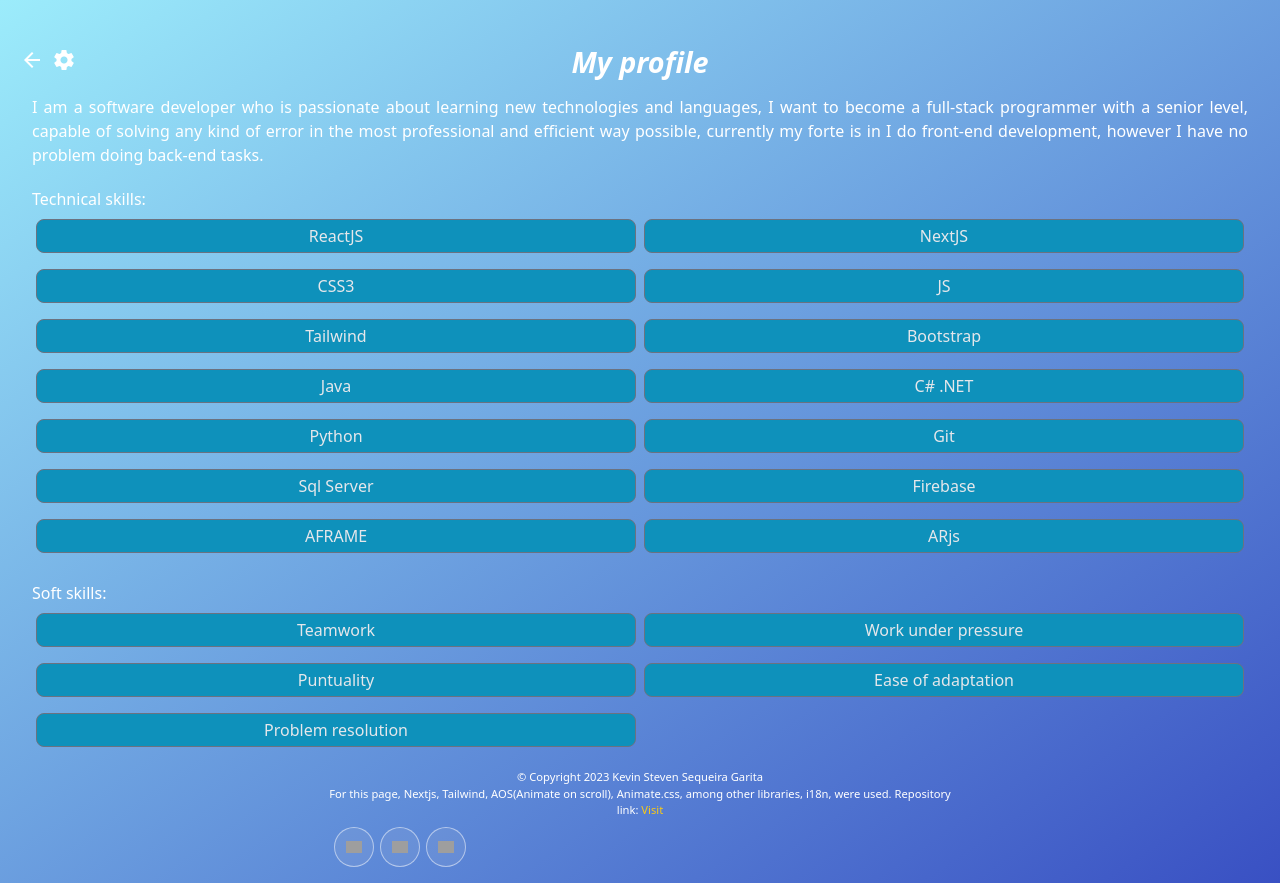
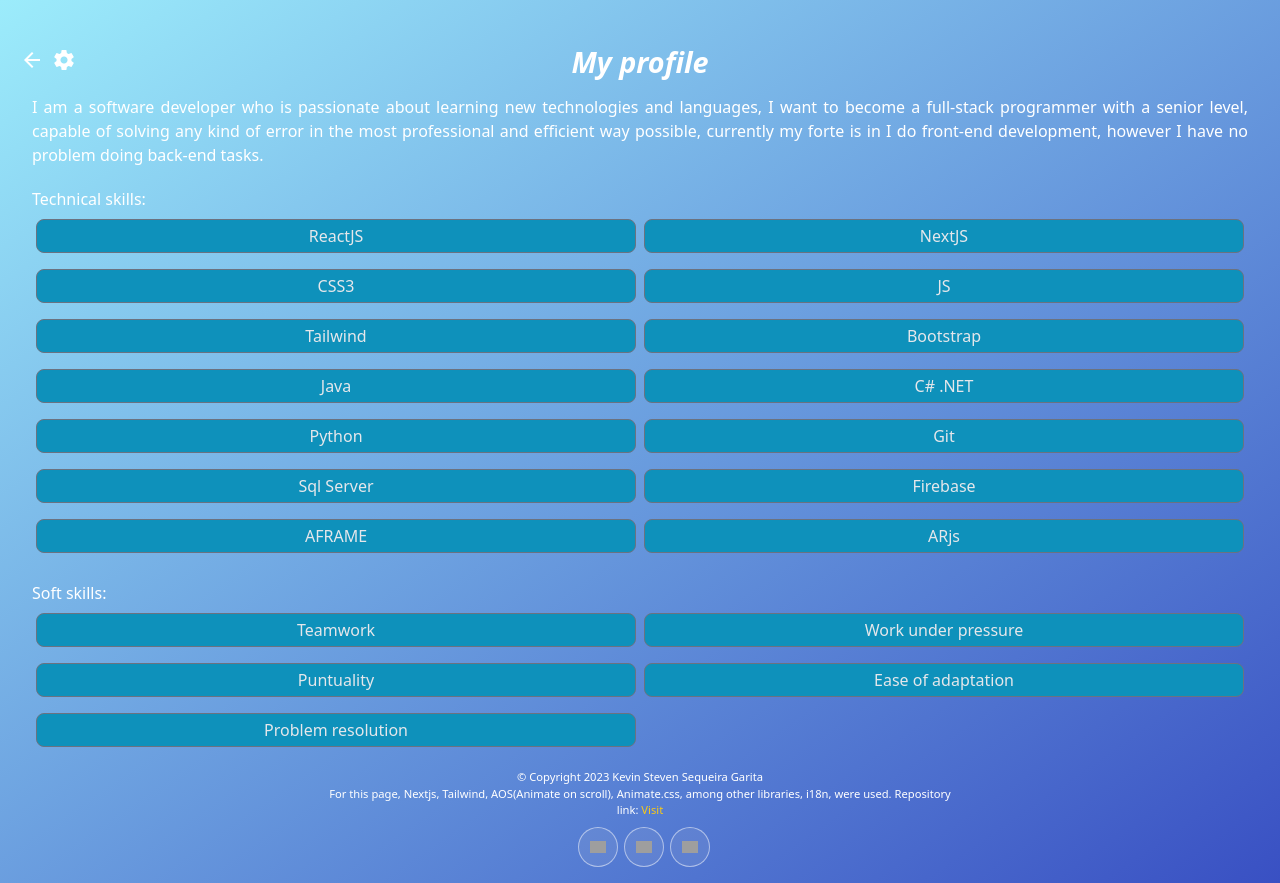
Before and after one commit to KevinSequeiraG/mypage, a Next.js app: page /AboutMe in a window 1280 px wide. Built offline with nearby package versions, Linux system fonts and the light colour scheme; grey boxes are pictures that could not be loaded.

Commit message:
centering social media

```diff
--- a/components/buttons/social/socialButtons.js
+++ b/components/buttons/social/socialButtons.js
@@ -1,6 +1,6 @@
 const SocialButtons = () => {
     return (
-        <div className="social-icon !flex">
+        <div className="social-icon !flex justify-center">
             {/* Instagram */}
             {/* <a
                 className="w-[50px] h-[50px] mdx1200:w-[40px] mdx1200:h-[40px] before:w-[60px] mdx1200:before:w-[40px] before:h-[60px] mdx1200:before:h-[40px]"
```
